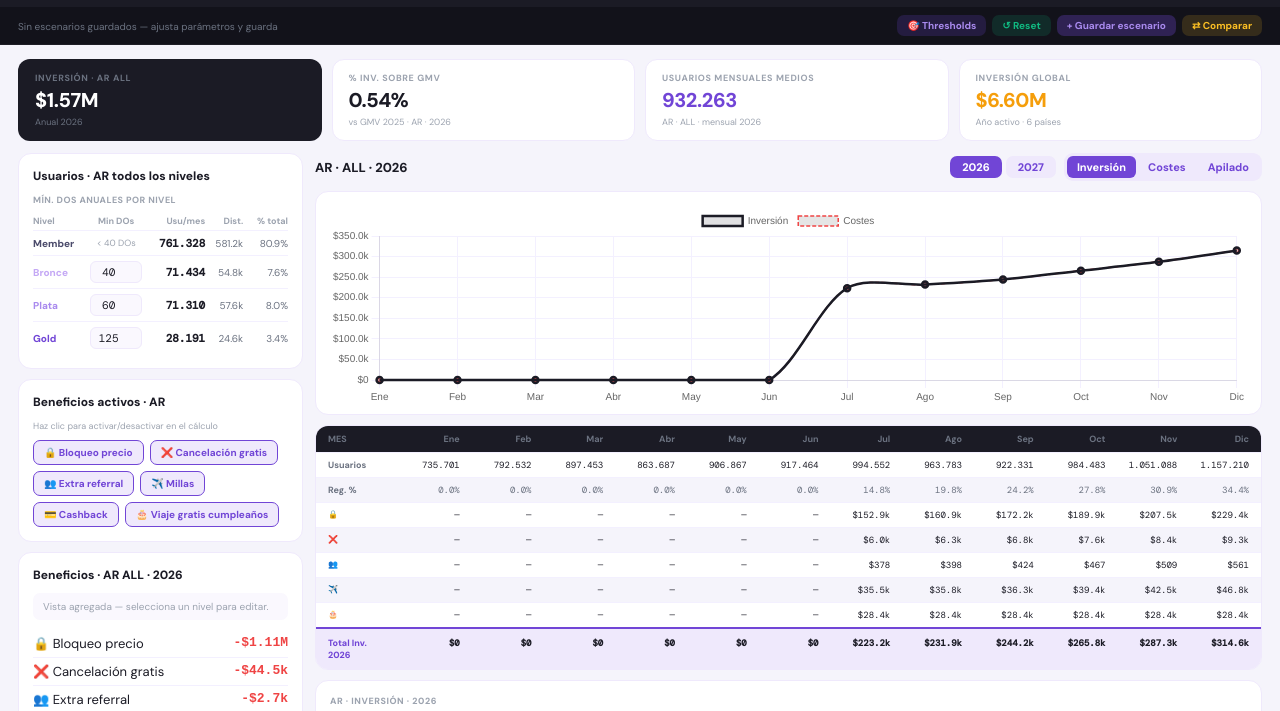
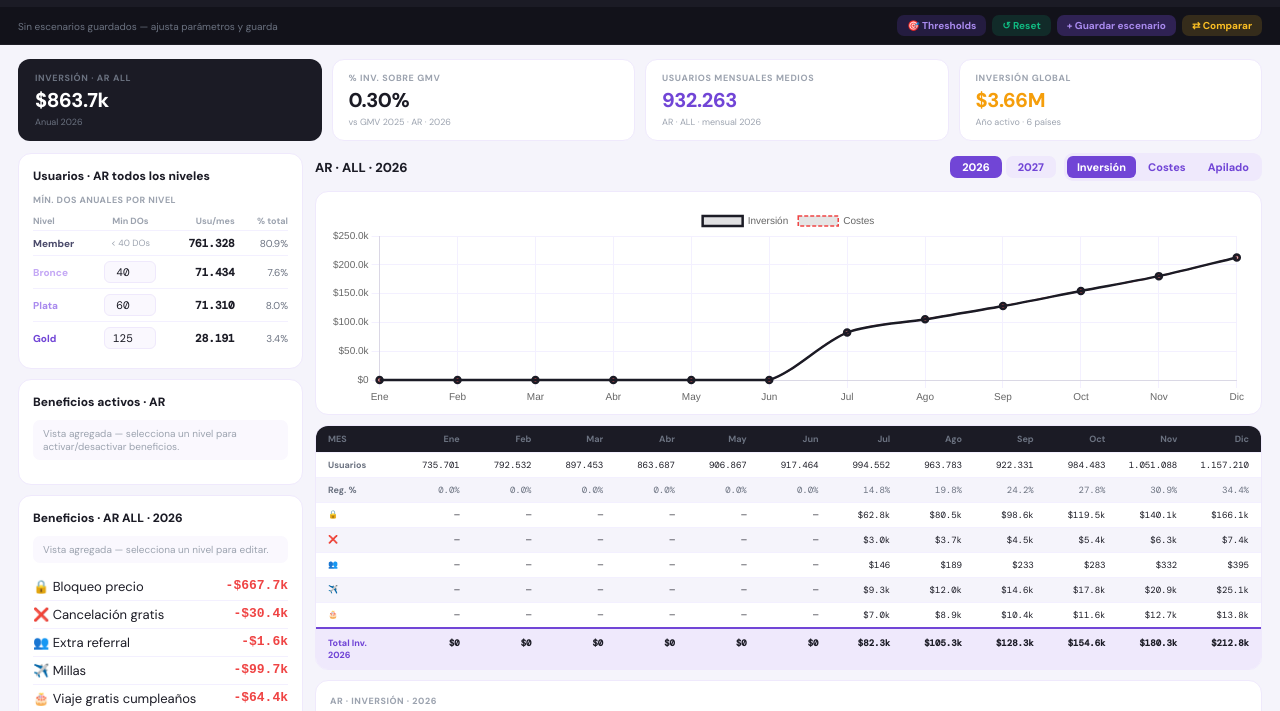
Before and after one commit to pablocoutospain/P-L-simulator, a plain HTML site: page index.html in a window 1280 px wide. Shown: the part 42-753 px from the top of the page. Drawn offline with nearby package versions, Linux system fonts and the light colour scheme.

Commit message:
Add files via upload

```diff
--- a/index.html
+++ b/index.html
@@ -487,14 +487,17 @@ function makeBenCrit(c){
   const plataBP=D[c]['Plata'].b['Bloqueo precio']['cu'+yk];
   const plataER=D[c]['Plata'].b['Extra referral']['cu'+yk];
   const goldVG=D[c]['Gold'].b[VIAJE]['cu'+yk];
+  const bronceMI=D[c]['Bronce'].b['Millas']['cu'+yk];
   const crit={};
   LV.forEach(l=>{
     const cuBP=D[c][l].b['Bloqueo precio']['cu'+yk];
     const cuER=D[c][l].b['Extra referral']['cu'+yk];
     const cuVG=D[c][l].b[VIAJE]['cu'+yk];
+    const cuMI=D[c][l].b['Millas']['cu'+yk];
     crit[l]={
       'Bloqueo precio':{n: plataBP>0 ? cuBP/plataBP : 0},
       'Extra referral':{n: plataER>0 ? cuER/plataER : 0},
+      'Millas':{n: bronceMI>0 ? cuMI/bronceMI : 0},
       'Cashback':{pct:0},
       [VIAJE]:{pct: goldVG>0 ? cuVG/goldVG*100 : 0},
     };
@@ -508,11 +511,15 @@ const S={c:"AR",lv:"ALL",yr:2026,v:"e",gl:false,cmp:false,cmpScen:null,currency:
 function initState(target){
   CS.forEach(c=>{
     target.gr[c]={};target.ben[c]={};target.benActive[c]={};target.benCrit[c]={};target.otherInv[c]=0;
-    BKS.forEach(bk=>target.benActive[c][bk]=true);
     const defCrit=makeBenCrit(c);
     LV.forEach(l=>{
       target.gr[c][l]=1;target.ben[c][l]={};
-      BKS.forEach(bk=>{const b=D[c][l].b[bk];target.ben[c][l][bk]={tu26:b.tu26,tu27:b.tu27,cu26:b.cu26,cu27:b.cu27};});
+      target.benActive[c][l]={};
+      BKS.forEach(bk=>{
+        const b=D[c][l].b[bk];
+        target.ben[c][l][bk]={tu26:b.tu26,tu27:b.tu27,cu26:b.cu26,cu27:b.cu27};
+        target.benActive[c][l][bk]=true;
+      });
       target.benCrit[c][l]=JSON.parse(JSON.stringify(defCrit[l]));
     });
     target.thr[c]={...BASE_THR[c]};
@@ -534,7 +541,8 @@ function applyState(snap){
   S.otherInv=snap.otherInv?JSON.parse(JSON.stringify(snap.otherInv)):{};
   CS.forEach(c=>{
     if(!S.thr[c])S.thr[c]={...BASE_THR[c]};
-    if(!S.benActive[c]){S.benActive[c]={};BKS.forEach(bk=>S.benActive[c][bk]=true);}
+    if(!S.benActive[c]){S.benActive[c]={};}
+    LV.forEach(l=>{if(!S.benActive[c][l]){S.benActive[c][l]={};BKS.forEach(bk=>S.benActive[c][l][bk]=true);}});
     if(!S.benCrit[c])S.benCrit[c]={};
     if(S.otherInv[c]===undefined)S.otherInv[c]=0;
     LV.forEach(l=>{
@@ -543,7 +551,7 @@ function applyState(snap){
   });
 }
 
-function uBenActive(c,bk){S.benActive[c][bk]=!S.benActive[c][bk];render();if(S.gl)rGlobal();}
+function uBenActive(c,l,bk){S.benActive[c][l][bk]=!S.benActive[c][l][bk];render();if(S.gl)rGlobal();}
 function uBenCrit(c,l,bk,field,val){
   const v=parseFloat(val)||0;
   if(!S.benCrit[c][l][bk])S.benCrit[c][l][bk]={};
@@ -554,40 +562,37 @@ function uOtherInv(c,val){S.otherInv[c]=parseFloat(val)||0;render();if(S.gl)rGlo
 function setCur(cur){S.currency=cur;document.getElementById('cur-usd').classList.toggle('a',cur==='USD');document.getElementById('cur-lcy').classList.toggle('a',cur==='LCY');render();if(S.gl)rGlobal();}
 
 function renderBenActive(c,lv){
-  const ba=S.benActive[c];
   const ia=lv==='ALL';
-  document.getElementById('bat').textContent='Beneficios activos · '+c;
+  document.getElementById('bat').textContent='Beneficios activos · '+c+(ia?'':' · '+lv);
   if(ia){
-    // ALL view: just toggle chips
-    document.getElementById('bac').innerHTML=`
-      <div style="font-size:9px;color:var(--g3);margin-bottom:8px">Haz clic para activar/desactivar en el cálculo</div>
-      <div style="display:flex;flex-wrap:wrap;gap:6px">
-        ${BKS.map(bk=>{const on=ba[bk]!==false;return`<button onclick="uBenActive('${c}','${bk}')" style="padding:5px 10px;border-radius:7px;border:1.5px solid ${on?'var(--m60)':'#D1D5DB'};background:${on?'var(--m10)':'#F9FAFB'};color:${on?'var(--m60)':'var(--g3)'};font-size:10px;font-weight:700;cursor:pointer;text-decoration:${on?'none':'line-through'}">${BI[bk]} ${bk}</button>`;}).join('')}
-      </div>`;
-  } else {
-    // single level: show criteria
+    document.getElementById('bac').innerHTML=`<div class="an">Vista agregada — selecciona un nivel para activar/desactivar beneficios.</div>`;
+    return;
+  }
   const l=lv;
+  const ba=S.benActive[c][l]||{};
   let rows=BKS.map(bk=>{
     const on=ba[bk]!==false;
-      const chip=`<button onclick="uBenActive('${c}','${bk}')" style="padding:4px 8px;border-radius:7px;border:1.5px solid ${on?'var(--m60)':'#D1D5DB'};background:${on?'var(--m10)':'#F9FAFB'};color:${on?'var(--m60)':'var(--g3)'};font-size:10px;font-weight:700;cursor:pointer;text-decoration:${on?'none':'line-through'};white-space:nowrap">${BI[bk]} ${bk}</button>`;
+    const chip=`<button onclick="uBenActive('${c}','${l}','${bk}')" style="padding:4px 8px;border-radius:7px;border:1.5px solid ${on?'var(--m60)':'#D1D5DB'};background:${on?'var(--m10)':'#F9FAFB'};color:${on?'var(--m60)':'var(--g3)'};font-size:10px;font-weight:700;cursor:pointer;text-decoration:${on?'none':'line-through'};white-space:nowrap">${BI[bk]} ${bk}</button>`;
     let crit='';
+    const cr=S.benCrit[c][l]&&S.benCrit[c][l][bk]?S.benCrit[c][l][bk]:{};
     if(bk==='Bloqueo precio'){
-        const n=S.benCrit[c][l][bk]?S.benCrit[c][l][bk].n:0;
-        crit=`<input class="ben-crit-input" type="number" min="0" step="1" value="${n}" onchange="uBenCrit('${c}','${l}','${bk}','n',this.value)"/><span class="ben-crit-label">bloqueos/usuario</span>`;
+      const n=cr.n!==undefined?cr.n:0;
+      crit=`<input class="ben-crit-input" type="number" min="0" step="0.5" value="${n.toFixed(1)}" onchange="uBenCrit('${c}','${l}','${bk}','n',this.value)"/><span class="ben-crit-label">bloqueos/usuario</span>`;
     } else if(bk==='Extra referral'){
-        const n=S.benCrit[c][l][bk]?S.benCrit[c][l][bk].n:0;
-        crit=`<input class="ben-crit-input" type="number" min="0" step="1" value="${n}" onchange="uBenCrit('${c}','${l}','${bk}','n',this.value)"/><span class="ben-crit-label">referrals/usuario</span>`;
+      const n=cr.n!==undefined?cr.n:0;
+      crit=`<input class="ben-crit-input" type="number" min="0" step="0.5" value="${n.toFixed(1)}" onchange="uBenCrit('${c}','${l}','${bk}','n',this.value)"/><span class="ben-crit-label">referrals/usuario</span>`;
+    } else if(bk==='Millas'){
+      const n=cr.n!==undefined?cr.n:0;
+      crit=`<input class="ben-crit-input" type="number" min="0" step="0.5" value="${n.toFixed(1)}" onchange="uBenCrit('${c}','${l}','${bk}','n',this.value)"/><span class="ben-crit-label">multiplicador</span>`;
     } else if(bk==='Cashback'){
-        const pct=S.benCrit[c][l][bk]?S.benCrit[c][l][bk].pct:0;
-        crit=`<input class="ben-crit-input" type="number" disabled placeholder="-" value="${pct}" style="background:#F3F4F6;color:#9CA3AF"/><span class="ben-crit-label">% cashback (pendiente GMV)</span>`;
+      crit=`<input class="ben-crit-input" type="number" disabled placeholder="—" style="background:#F3F4F6;color:#9CA3AF"/><span class="ben-crit-label">% cashback (pendiente GMV)</span>`;
     } else if(bk===VIAJE){
-        const pct=S.benCrit[c][l][bk]?S.benCrit[c][l][bk].pct:100;
-        crit=`<input class="ben-crit-input" type="number" min="0" max="100" step="5" value="${pct}" onchange="uBenCrit('${c}','${l}','${bk}','pct',this.value)"/><span class="ben-crit-label">% viaje cubierto</span>`;
+      const pct=cr.pct!==undefined?cr.pct:100;
+      crit=`<input class="ben-crit-input" type="number" min="0" max="100" step="5" value="${pct.toFixed(0)}" onchange="uBenCrit('${c}','${l}','${bk}','pct',this.value)"/><span class="ben-crit-label">% viaje cubierto</span>`;
     }
     return`<div class="ben-crit-row">${chip}${crit}</div>`;
   }).join('');
-    document.getElementById('bac').innerHTML=`<div style="font-size:9px;color:var(--g3);margin-bottom:6px">Togglea y ajusta criterios por beneficio</div>${rows}`;
-  }
+  document.getElementById('bac').innerHTML=`<div style="font-size:9px;color:var(--g3);margin-bottom:6px">Haz clic para activar/desactivar · ajusta criterios</div>${rows}`;
 }
 
 function saveScenario(name){
@@ -681,11 +686,11 @@ function calcLv(c,l,yr,st){
   const au12=D[c][l].au/12;
   const thr=st.thr?st.thr[c]:BASE_THR[c];
   const tsc=getThrScales(c,thr)[l];
-  const ba=st.benActive?st.benActive[c]:{};
+  const ba=(st.benActive&&st.benActive[c]&&st.benActive[c][l])?st.benActive[c][l]:{};
   const bc=st.benCrit&&st.benCrit[c]&&st.benCrit[c][l]?st.benCrit[c][l]:{};
   return MO.map((_,i)=>{
-    const u=us[i]*m*tsc,on=y6?i>=6:true,yk=yr===2026?"26":"27";
-    const row={users:Math.round(u),regRate:reg[i]};
+    const r=reg[i],u=us[i]*m*tsc*r,on=y6?i>=6:true,yk=yr===2026?"26":"27";
+    const row={users:Math.round(us[i]*m*tsc),regRate:r};
     let tot=0;
     BKS.forEach(bk=>{
       const active=ba[bk]!==false;
@@ -695,10 +700,10 @@ function calcLv(c,l,yr,st){
       if(bk==='Cashback'){
         cost=0;
       } else if(bk===VIAJE){
-        // base = Gold's cu (100% trip); pct scales from there
+        // base = Gold's cu (100% trip); pct scales from there; reg rate applied to au12
         const goldCu=D[c]['Gold'].b[VIAJE]['cu'+yk];
         const pct=(bc[bk]&&bc[bk].pct!==undefined)?bc[bk].pct/100:cu/(goldCu||1);
-        cost=Math.round(au12*tsc*tu*goldCu*pct);
+        cost=Math.round(au12*tsc*r*tu*goldCu*pct);
       } else if(bk==='Bloqueo precio'){
         // base = Plata's cu (1 unit); n = number of units
         const plataCu=D[c]['Plata'].b[bk]['cu'+yk];
@@ -709,6 +714,11 @@ function calcLv(c,l,yr,st){
         const plataCu=D[c]['Plata'].b[bk]['cu'+yk];
         const n=(bc[bk]&&bc[bk].n!==undefined)?bc[bk].n:0;
         cost=Math.round(u*tu*plataCu*n);
+      } else if(bk==='Millas'){
+        // base = Bronce's cu; n = multiplier per level
+        const bronceCu=D[c]['Bronce'].b[bk]['cu'+yk];
+        const n=(bc[bk]&&bc[bk].n!==undefined)?bc[bk].n:cu/(bronceCu||1);
+        cost=Math.round(u*tu*bronceCu*n);
       } else {
         cost=Math.round(u*tu*cu);
       }
@@ -834,24 +844,21 @@ function render(){
           <th style="font-size:9px;font-weight:700;color:var(--g3);text-align:left;padding:3px 0">Nivel</th>
           <th style="font-size:9px;font-weight:700;color:var(--g3);text-align:center;padding:3px 4px">Min DOs</th>
           <th style="font-size:9px;font-weight:700;color:var(--g3);text-align:right;padding:3px 0">Usu/mes</th>
-          <th style="font-size:9px;font-weight:700;color:var(--g3);text-align:right;padding:3px 4px">Dist.</th>
-          <th style="font-size:9px;font-weight:700;color:var(--g3);text-align:right;padding:3px 0 3px 4px">% total</th>
+          <th style="font-size:9px;font-weight:700;color:var(--g3);text-align:right;padding:3px 0 3px 8px">% total</th>
         </tr></thead><tbody>`;
     // Member first (lowest level), then Bronze, Silver, Gold
     tbl+=`<tr style="border-top:1px solid var(--g2)">
       <td style="padding:5px 0;font-size:10px;font-weight:800;color:#4B4B6B">Member</td>
       <td style="padding:5px 4px;text-align:center;font-size:9px;color:var(--g3)">&lt; ${t.br} DOs</td>
       <td style="padding:5px 0;text-align:right;font-size:11px;font-family:'DM Mono',monospace;font-weight:700">${fN(avgByLv['Member'])}</td>
-      <td style="padding:5px 4px;text-align:right;font-size:10px;color:var(--g4)">${fa(curr.Member)}</td>
-      <td style="padding:5px 0 5px 4px;text-align:right;font-size:10px;color:var(--g4)">${pctOf('Member')}</td>
+      <td style="padding:5px 0 5px 8px;text-align:right;font-size:10px;color:var(--g4)">${pctOf('Member')}</td>
     </tr>`;
     lvlMap.forEach(x=>{
       tbl+=`<tr style="border-top:1px solid var(--g2)">
         <td style="padding:5px 0;font-size:10px;font-weight:800;color:${x.col}">${x.lv}</td>
         <td style="padding:5px 4px;text-align:center"><input type="number" min="1" max="500" value="${t[x.k]}" style="width:52px;padding:3px 5px;border:1.5px solid var(--m10);border-radius:6px;font-size:11px;font-family:'DM Mono',monospace;text-align:center;outline:none;background:var(--m0);color:var(--blk)" oninput="uThr('${c}','${x.k}',this.value)"/></td>
         <td style="padding:5px 0;text-align:right;font-size:11px;font-family:'DM Mono',monospace;font-weight:700">${fN(avgByLv[x.lv])}</td>
-        <td style="padding:5px 4px;text-align:right;font-size:10px;color:var(--g4)">${fa(curr[x.lv])}</td>
-        <td style="padding:5px 0 5px 4px;text-align:right;font-size:10px;color:var(--g4)">${pctOf(x.lv)}</td>
+        <td style="padding:5px 0 5px 8px;text-align:right;font-size:10px;color:var(--g4)">${pctOf(x.lv)}</td>
       </tr>`;
     });
     tbl+=`</tbody></table>`;
@@ -890,6 +897,7 @@ function render(){
       let displayCu=cu;
       if(bk==='Bloqueo precio') displayCu=D[c]['Plata'].b[bk]['cu'+yk];
       else if(bk==='Extra referral') displayCu=D[c]['Plata'].b[bk]['cu'+yk];
+      else if(bk==='Millas') displayCu=D[c]['Bronce'].b[bk]['cu'+yk];
       else if(isV) displayCu=D[c]['Gold'].b[bk]['cu'+yk];
       return `<div class="br2">
         <div class="bh"><span class="bn">${BI[bk]} ${bk}</span>
```
Lines whose indentation alone changed are shown as unchanged.
